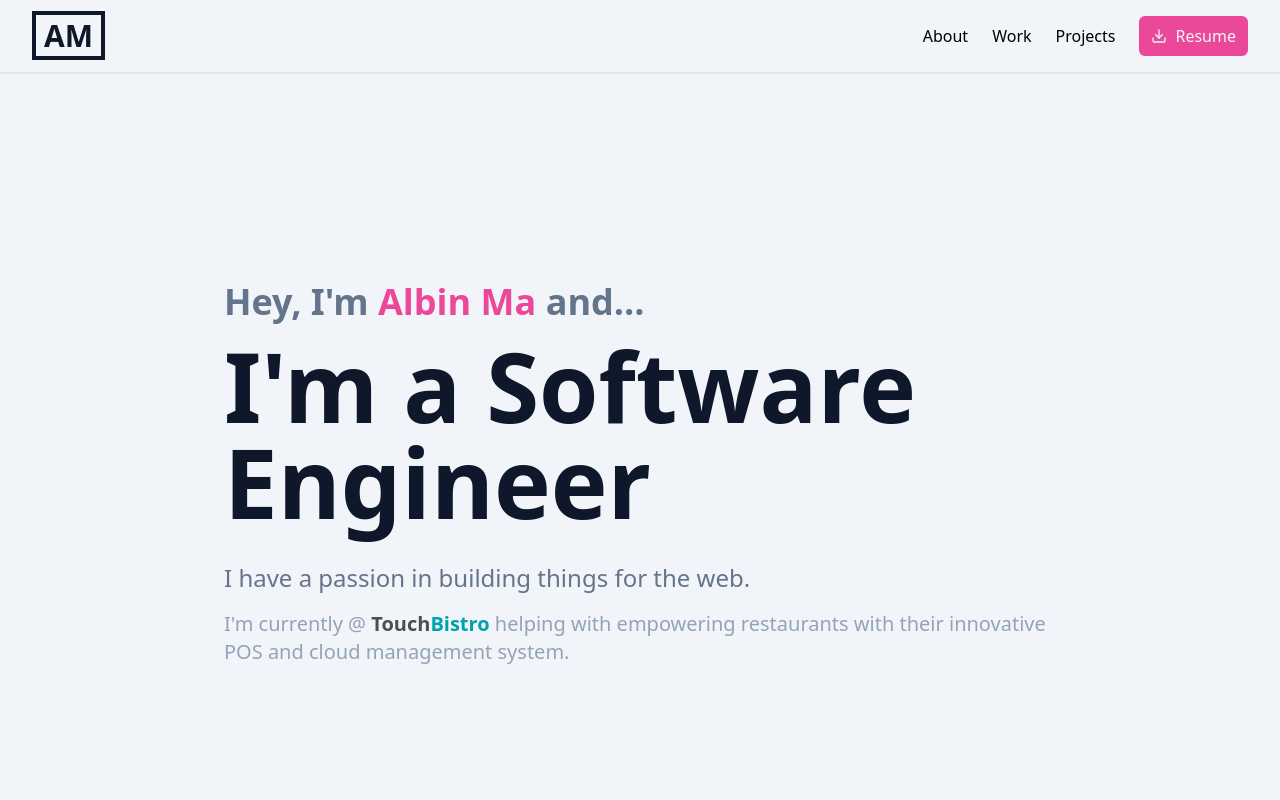
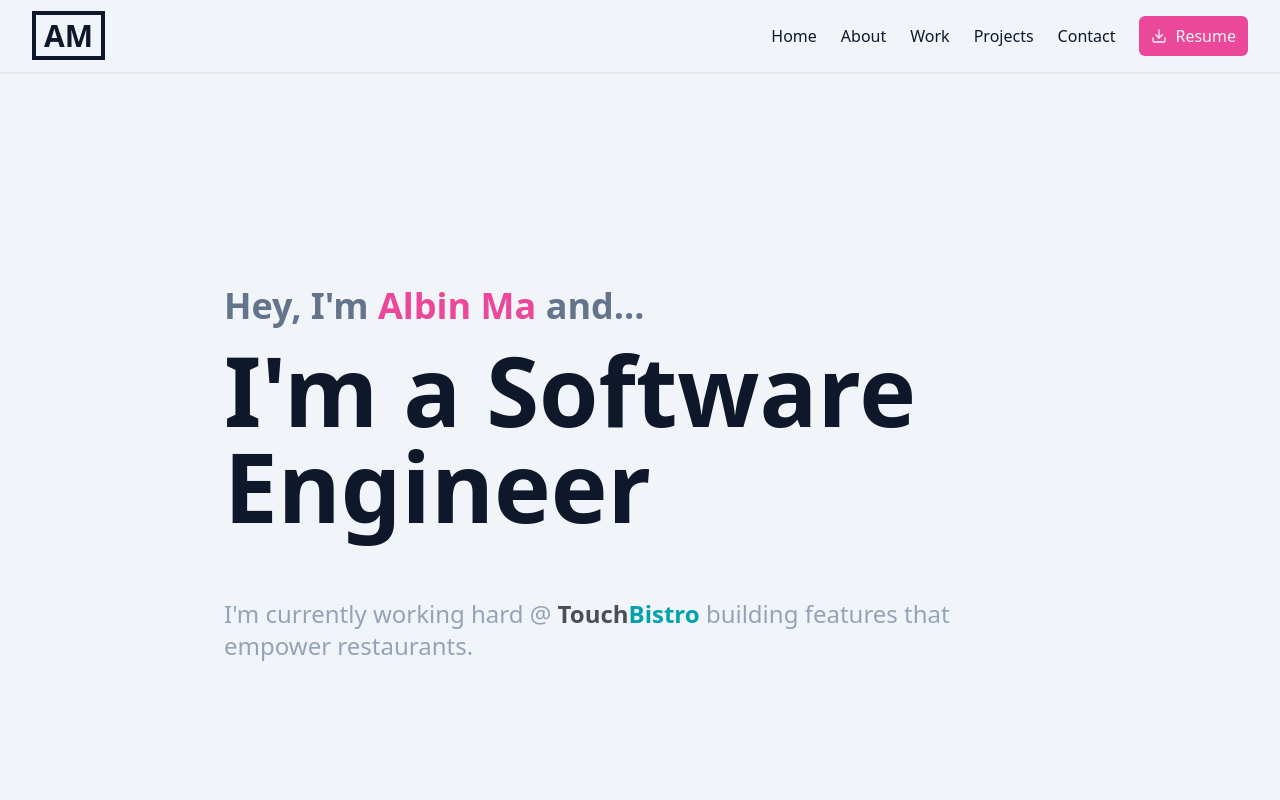
Before and after one commit to albinma/cv, a Next.js app: page / in a window 1280 px wide. Shown: the top 800 px of the page. Built offline with nearby package versions, Linux system fonts and the light colour scheme.

Commit message:
Add side menu

```diff
--- a/src/app/Hero/Hero.tsx
+++ b/src/app/Hero/Hero.tsx
@@ -1,17 +1,14 @@
 export default function Hero() {
   return (
     <div className="flex h-screen flex-col justify-center">
-      <h2 className="text-4xl font-bold text-slate-500">
+      <h2 className="text-xl font-bold text-slate-500 md:text-4xl">
         Hey, I&apos;m <span className="text-pink-500">Albin Ma</span> and...
       </h2>
-      <h1 className="mt-4 text-8xl font-bold text-slate-900">
+      <h1 className="mt-4 text-5xl font-bold text-slate-900 md:text-8xl">
         I&apos;m a Software Engineer
       </h1>
-      <p className="mt-8 text-2xl text-slate-500">
-        I have a passion in building things for the web.
-      </p>
-      <p className="mt-4 text-xl text-slate-400">
-        I&apos;m currently @{' '}
+      <p className="text-md mt-16 text-slate-400 md:text-2xl">
+        I&apos;m currently working hard @{' '}
         <a
           href="https://www.touchbistro.com/"
           className="font-semibold"
@@ -20,8 +17,7 @@ export default function Hero() {
           <span className="text-tb-primary">Touch</span>
           <span className="text-tb-secondary">Bistro</span>
         </a>{' '}
-        helping with empowering restaurants with their innovative POS and cloud
-        management system.
+        building features that empower restaurants.
       </p>
     </div>
   );
--- a/src/app/Nav/Nav.tsx
+++ b/src/app/Nav/Nav.tsx
@@ -1,18 +1,26 @@
 'use client';
 
+import cn from 'classnames';
 import Link from 'next/link';
 import { RefObject, useEffect, useRef, useState } from 'react';
 import * as Icon from 'react-feather';
 
 export default function Nav() {
+  const menuItems = [
+    { label: 'Home', href: '#', icon: <Icon.Home className="h-6 w-6" /> },
+    { label: 'About', href: '#', icon: <Icon.User className="h-6 w-6" /> },
+    { label: 'Work', href: '#', icon: <Icon.Briefcase className="h-6 w-6" /> },
+    {
+      label: 'Projects',
+      href: '#',
+      icon: <Icon.Codesandbox className="h-6 w-6" />,
+    },
+    { label: 'Contact', href: '#', icon: <Icon.Mail className="h-6 w-6" /> },
+  ];
   const [isMenuOpen, setIsMenuOpen] = useState(false);
 
   const sideMenuButton = useRef(null);
   const sideMenu = useRef(null);
-
-  const menuOnClick = () => {
-    setIsMenuOpen(!isMenuOpen);
-  };
 
   useEffect(() => {
     console.log('🚀 ~ file: Nav.tsx:67 ~ Nav ~ isMenuOpen:', isMenuOpen);
@@ -46,39 +54,38 @@ export default function Nav() {
 
   return (
     <>
-      <header className="sticky top-0 w-full border-b-2 bg-slate-100">
-        <div className="flex flex-nowrap items-center justify-between py-4 px-8">
+      <header className="sticky top-0 z-50 w-full border-b-2 bg-slate-100">
+        <div className="flex flex-nowrap items-center justify-between py-4 px-4 md:px-8">
           <div className="grow">
             <Link
               href="/"
-              className="border-4 border-slate-900 px-2 text-3xl font-bold text-slate-900"
+              className="border-4 border-slate-900 px-2 text-xl font-bold text-slate-900 md:text-3xl"
             >
               AM
             </Link>
           </div>
           <div className="flex items-center md:hidden">
-            <button>
-              <Icon.Menu className="h-6 w-6" />
+            <button onClick={() => setIsMenuOpen(!isMenuOpen)}>
+              {isMenuOpen ? (
+                <Icon.X className="h-6 w-6" />
+              ) : (
+                <Icon.Menu className="h-6 w-6" />
+              )}
             </button>
           </div>
           <div className="hidden flex-nowrap items-center justify-between md:flex">
             <nav className="px-6">
               <ul className="mx-auto flex flex-row items-center justify-between space-x-6">
-                <li>
-                  <a href="#" className="hover:underline">
-                    About
-                  </a>
-                </li>
-                <li>
-                  <a href="#" className="hover:underline">
-                    Work
-                  </a>
-                </li>
-                <li>
-                  <a href="#" className="hover:underline">
-                    Projects
-                  </a>
-                </li>
+                {menuItems.map((item) => (
+                  <li key={item.label}>
+                    <a
+                      href={item.href}
+                      className="text-slate-900 hover:underline"
+                    >
+                      {item.label}
+                    </a>
+                  </li>
+                ))}
               </ul>
             </nav>
             <button className="flex flex-row items-center justify-between rounded-md bg-pink-500 py-2 px-3 text-slate-100">
@@ -88,6 +95,32 @@ export default function Nav() {
           </div>
         </div>
       </header>
+      <aside
+        className={cn(
+          'fixed top-0 right-0 z-40 flex h-screen w-full flex-col items-end justify-center border-l-2 bg-slate-100 bg-opacity-30 backdrop-blur-lg backdrop-filter transition-transform duration-75 ease-in-out md:hidden',
+          !isMenuOpen && 'translate-x-full',
+        )}
+      >
+        <nav className="flex h-full w-72 flex-col items-center justify-center border-l-2 bg-slate-100 bg-opacity-100 p-8">
+          <ul className=" space-y-8 text-2xl text-slate-700">
+            {menuItems.map((item) => (
+              <li key={item.label} className="flex flex-row items-center">
+                <span className="mr-2">{item.icon}</span>
+                <a href={item.href} className="hover:underline">
+                  {item.label}
+                </a>
+              </li>
+            ))}
+          </ul>
+
+          <button className="mt-16 flex w-48 flex-row items-center justify-between rounded-md bg-pink-500 py-2 px-3 text-slate-100">
+            <div className="mx-auto flex flex-row items-center justify-between">
+              <Icon.Download className="mr-2 h-4 w-4" />
+              <span>Resume</span>
+            </div>
+          </button>
+        </nav>
+      </aside>
     </>
   );
 }
```
